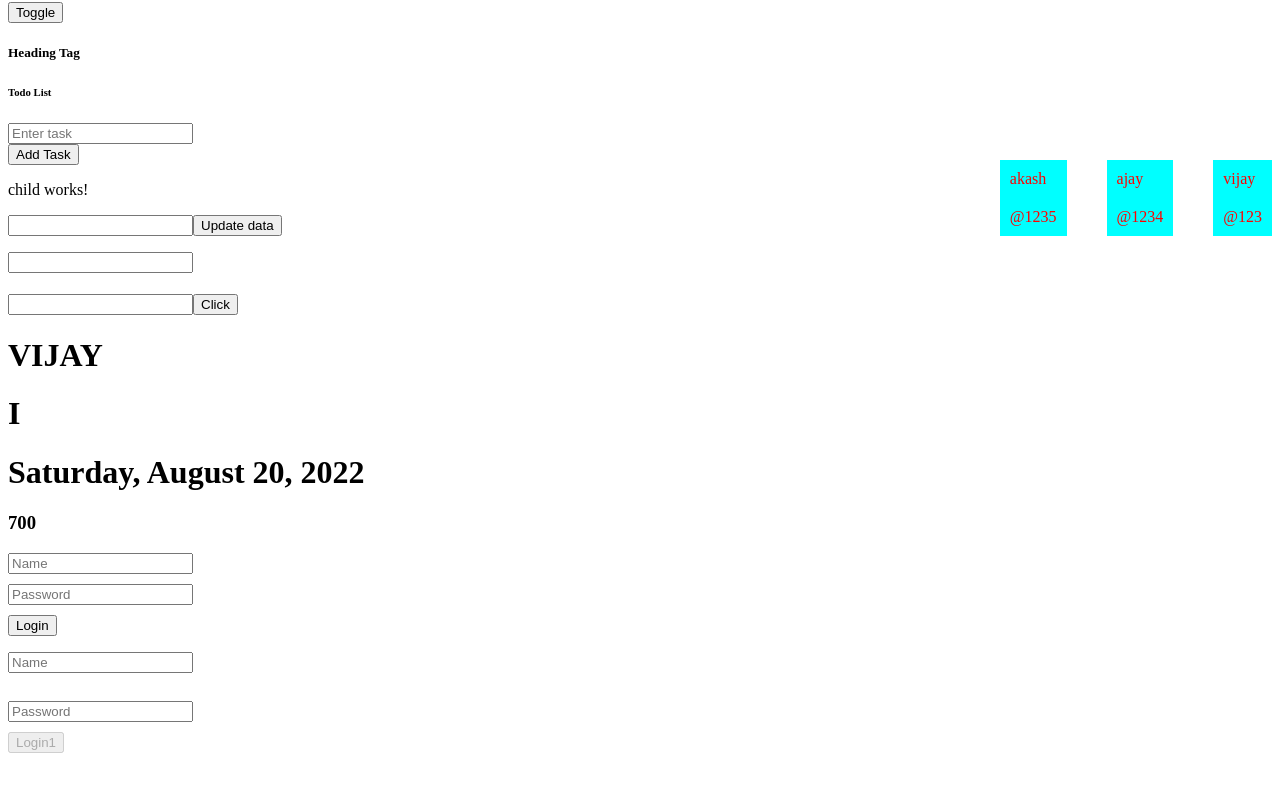
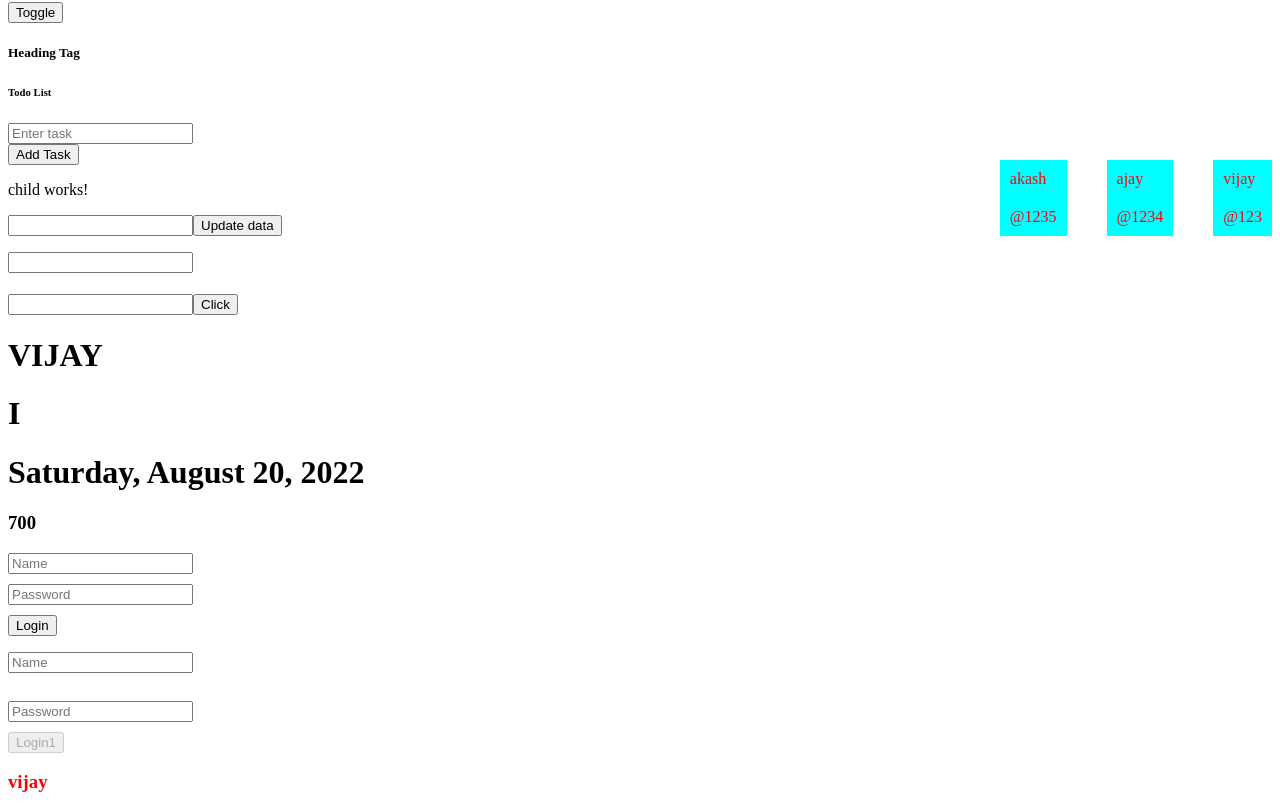
Before and after one commit to vijay25890/Angular-Learning, an Angular app: page / in a window 1280 px wide. Shown: the part 973-1785 px from the top of the page. Before the commit the page ends 1742 px from the top, so only its background shows below. Built offline with nearby package versions, Linux system fonts and the light colour scheme.

Commit message:
directives

```diff
--- a/src/app/app.component.html
+++ b/src/app/app.component.html
@@ -155,3 +155,6 @@ then you need to define input in child's ts file -->
   <br />
   <button [disabled]="loginF.invalid">Login1</button>
 </form>
+
+<!-- DIRECTIVES -->
+<h3 appRedEl>{{ name }}</h3>
--- a/src/app/app.module.ts
+++ b/src/app/app.module.ts
@@ -6,6 +6,7 @@ import { HelloComponent } from './hello.component';
 import { UserDetailsComponent } from './user-details/user-details.component';
 import { ChildComponent } from './child/child.component';
 import { UsdToInrPipe } from '../usd-to-inr.pipe';
+import { RedElDirective } from './red-el.directive';
 
 @NgModule({
   imports: [BrowserModule, FormsModule, ReactiveFormsModule],
@@ -15,6 +16,7 @@ import { UsdToInrPipe } from '../usd-to-inr.pipe';
     UserDetailsComponent,
     ChildComponent,
     UsdToInrPipe,
+    RedElDirective,
   ],
   bootstrap: [AppComponent],
 })
--- /dev/null
+++ b/src/app/red-el.directive.ts
@@ -0,0 +1,10 @@
+import { Directive, ElementRef } from '@angular/core';
+
+@Directive({
+  selector: '[appRedEl]',
+})
+export class RedElDirective {
+  constructor(el: ElementRef) {
+    el.nativeElement.style.color = 'red';
+  }
+}
```
